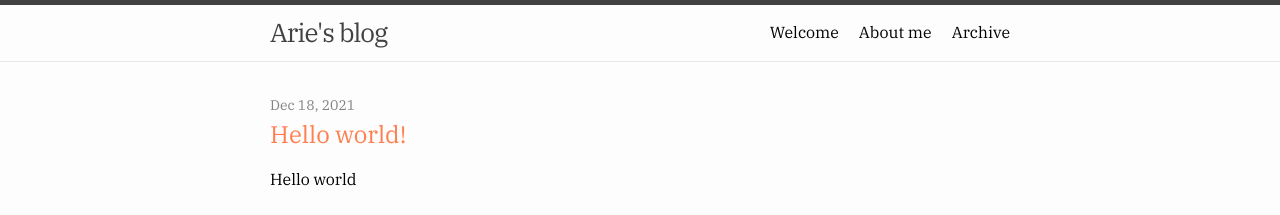
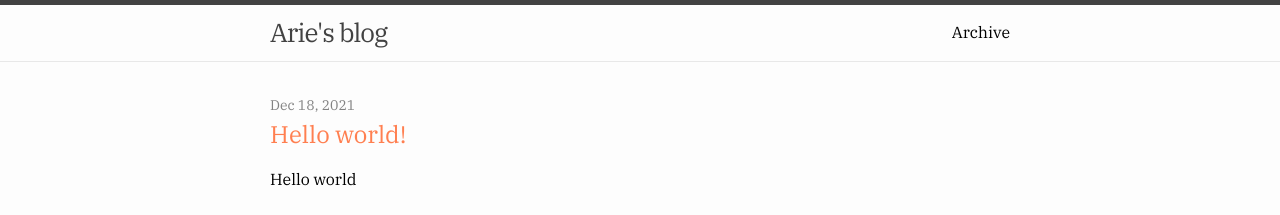
Before and after one commit to ariebovenberg/ariebovenberg.github.io, a Jekyll site: the page built from index.md, in a window 1280 px wide. Shown: the top 215 px of the page. Built offline with Jekyll 4.4.1, drawn with Linux system fonts in a browser that asks for light colours.

Commit message:
reduce number of links in header

```diff
--- a/_config.yml
+++ b/_config.yml
@@ -20,8 +20,8 @@ minima:
 
 # Minima: custom header links
 header_pages:
-  - _pages/frontpage.md
-  - _pages/about.md
+  # - _pages/frontpage.md
+  # - _pages/about.md
   - _pages/archive.md
 
 include:
```
